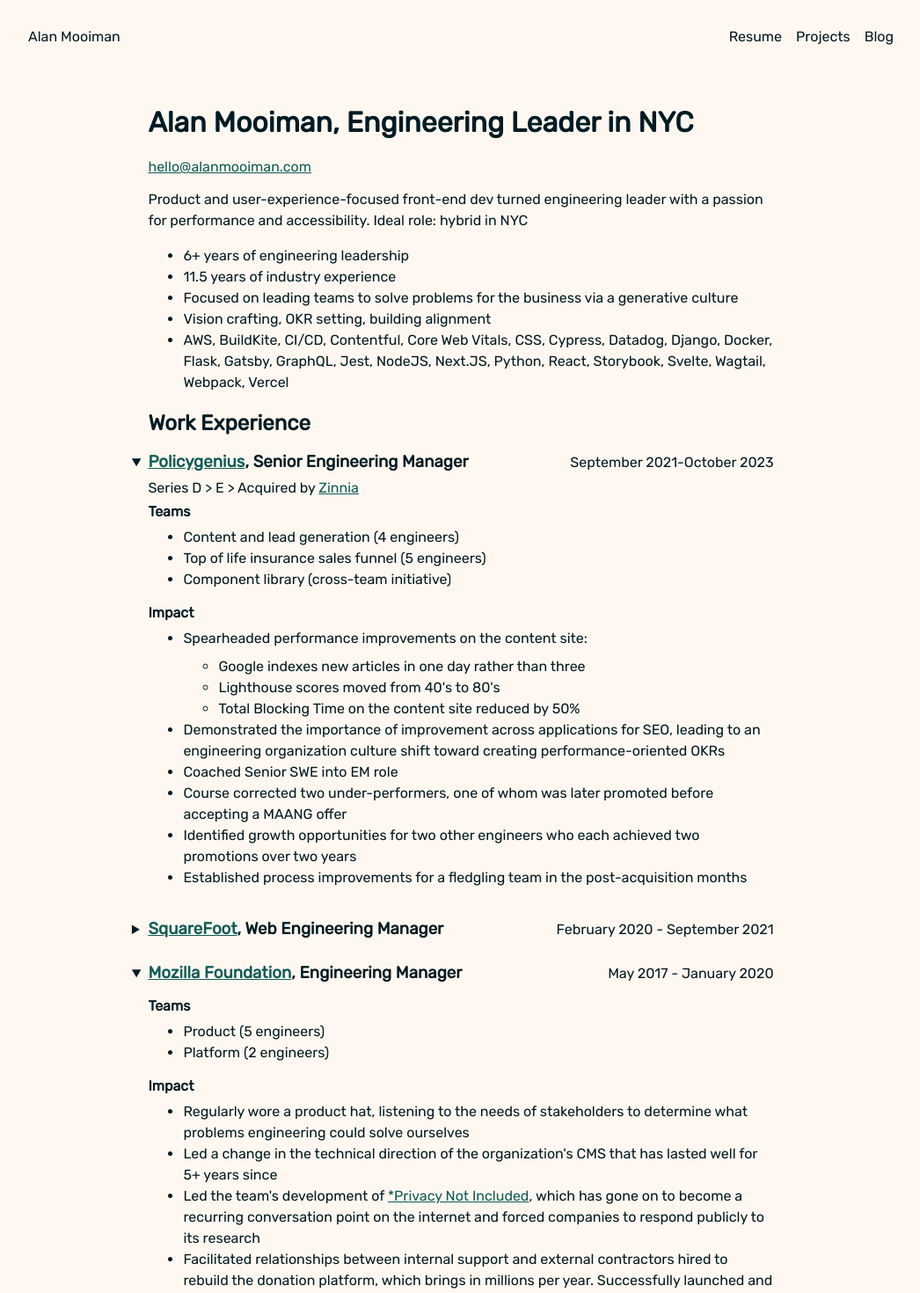
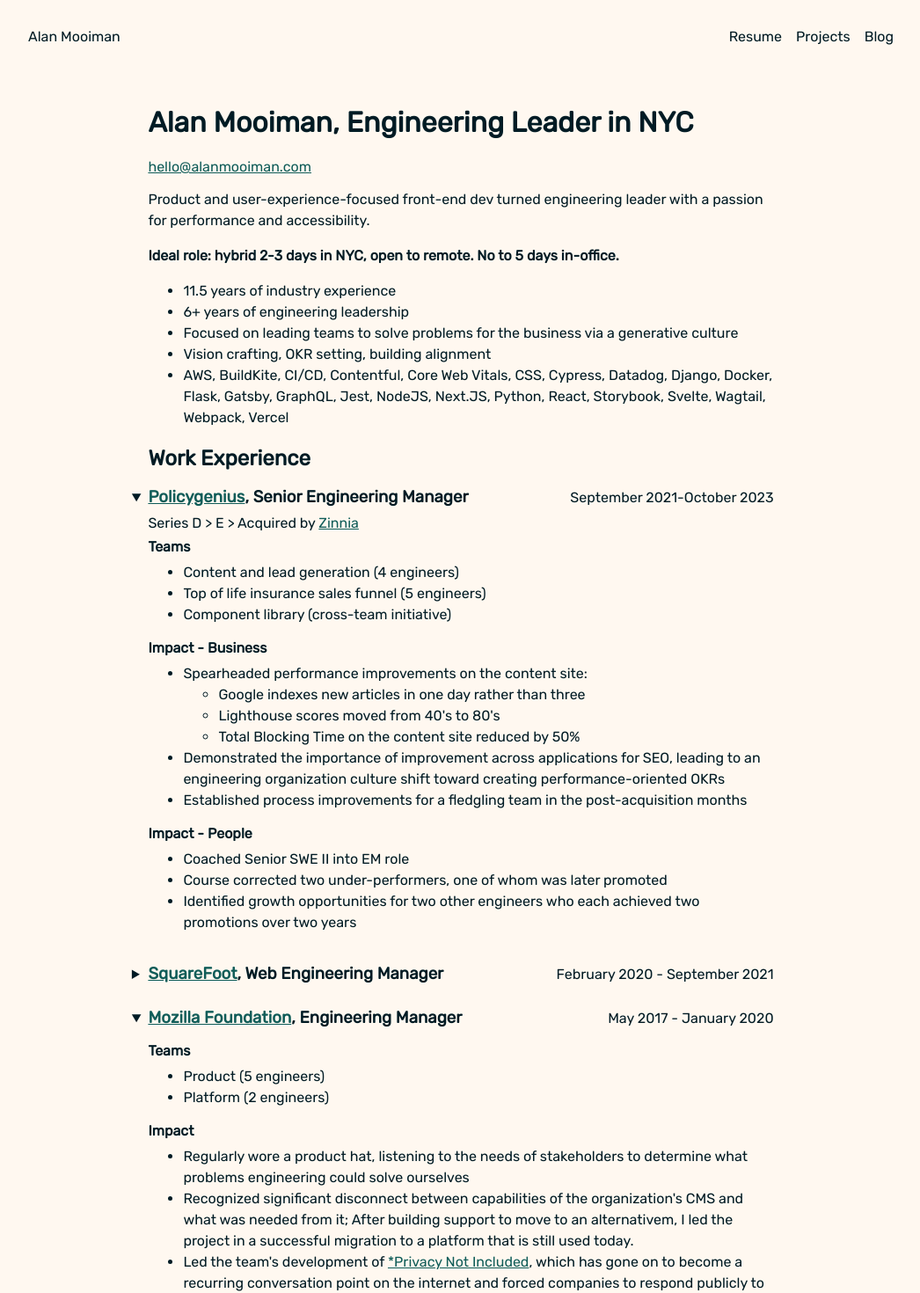
Before and after one commit to alanmoo/alanmoo-svelte, a SvelteKit app: page /resume/update in a window 1280 px wide. Shown: the top 1470 px of the page at 88% size, without its empty margins (116-1162 px from the left). Built offline with nearby package versions, Linux system fonts and the light colour scheme.

Commit message:
Words and stuff in the resume

```diff
--- a/src/routes/resume/update/+page.svelte
+++ b/src/routes/resume/update/+page.svelte
@@ -35,24 +35,28 @@
 		</span>
 		<p>
 			Product and user-experience-focused front-end dev turned engineering leader with a passion for
-			performance and accessibility. Ideal role: hybrid in NYC
+			performance and accessibility.
+		</p>
+		<p>
+			<strong>Ideal role: hybrid 2-3 days in NYC, open to remote. No to 5 days in-office.</strong>
 		</p>
 	</header>
 	<div class="content">
 		<section>
 			<ul class="skills">
+				<li><span id="industryTime">{industryTime}</span> of industry experience</li>
 				<li>
 					<span id="managementTime">{managementTime}</span> of engineering leadership
 				</li>
-				<li><span id="industryTime">{industryTime}</span> of industry experience</li>
 				<li>
 					Focused on leading teams to solve problems for the business via a generative culture
 				</li>
 				<li>Vision crafting, OKR setting, building alignment</li>
 				<li>
+					<!-- ToDo: Change this to be strongest to weakest -->
 					AWS, BuildKite, CI/CD, Contentful, Core Web Vitals, CSS, Cypress, Datadog, Django, Docker,
-					Flask, Gatsby, GraphQL, Jest, NodeJS, Next.JS, Python, React, Storybook, Svelte, Wagtail,
-					Webpack, Vercel
+					Flask, Gatsby, GraphQL, Jest, NodeJS, Next.JS, Python, React, Storybook, Svelte, Wagtail, Webpack,
+					Vercel
 				</li>
 			</ul>
 		</section>
@@ -79,7 +83,7 @@
 						<li>Component library (cross-team initiative)</li>
 					</ul>
 				</div>
-				<h5>Impact</h5>
+				<h5>Impact - Business</h5>
 				<ul>
 					<li>
 						Spearheaded performance improvements on the content site:
@@ -93,17 +97,17 @@
 						Demonstrated the importance of improvement across applications for SEO, leading to an
 						engineering organization culture shift toward creating performance-oriented OKRs
 					</li>
-					<li>Coached Senior SWE into EM role</li>
 					<li>
-						Course corrected two under-performers, one of whom was later promoted before accepting a
-						MAANG offer
+						Established process improvements for a fledgling team in the post-acquisition months
 					</li>
+				</ul>
+				<h5>Impact - People</h5>
+				<ul>
+					<li>Coached Senior SWE II into EM role</li>
+					<li>Course corrected two under-performers, one of whom was later promoted</li>
 					<li>
 						Identified growth opportunities for two other engineers who each achieved two promotions
 						over two years
-					</li>
-					<li>
-						Established process improvements for a fledgling team in the post-acquisition months
 					</li>
 				</ul>
 			</details>
@@ -125,8 +129,23 @@
 				<h5>Impact</h5>
 				<ul>
 					<li>
-						Drove performance improvements such that the company's excellent SEO didn't suffer when
-						Core Web Vitals became a factor in June 2021
+						Established quarterly OKRs including improvement of mobile Lighthouse scores for key SEO
+						pages, improving from scores in 20's to 70's, resulting in company's excellent SEO
+						staying in place after Core Web Vitals became a ranking factor in June 2021
+					</li>
+					<li>
+						Proposed and drove a major upgrade on the web application's foundation and development
+						workflow, which had core dependencies many years out of date (e.g. Node.js v6 when v13
+						was the most recent).
+					</li>
+					<li>
+						Championed migrating main SEO pages to Next.JS, resulting in Lighthouse scores in the
+						90's, and improved rankings on Google Search.
+					</li>
+					<li>
+						Spearheaded a successful transition of the team project management workflow. This was
+						driven by a need for better asynchronous communications on a distributed team and to
+						reduce time spent in planning meetings, while ensuring predictable project delivery.
 					</li>
 				</ul>
 			</details>
@@ -154,8 +173,9 @@
 						problems engineering could solve ourselves
 					</li>
 					<li>
-						Led a change in the technical direction of the organization's CMS that has lasted well
-						for 5+ years since
+						Recognized significant disconnect between capabilities of the organization's CMS and
+						what was needed from it; After building support to move to an alternativem, I led the
+						project in a successful migration to a platform that is still used today.
 					</li>
 					<li>
 						Led the team's development of <a href="https://privacynotincluded.org" target="_blank"
@@ -472,6 +492,9 @@
 	ul {
 		margin-top: 0.5em;
 	}
+	ul ul {
+		margin-top: 0;
+	}
 
 	@media print {
 		:root {
```
